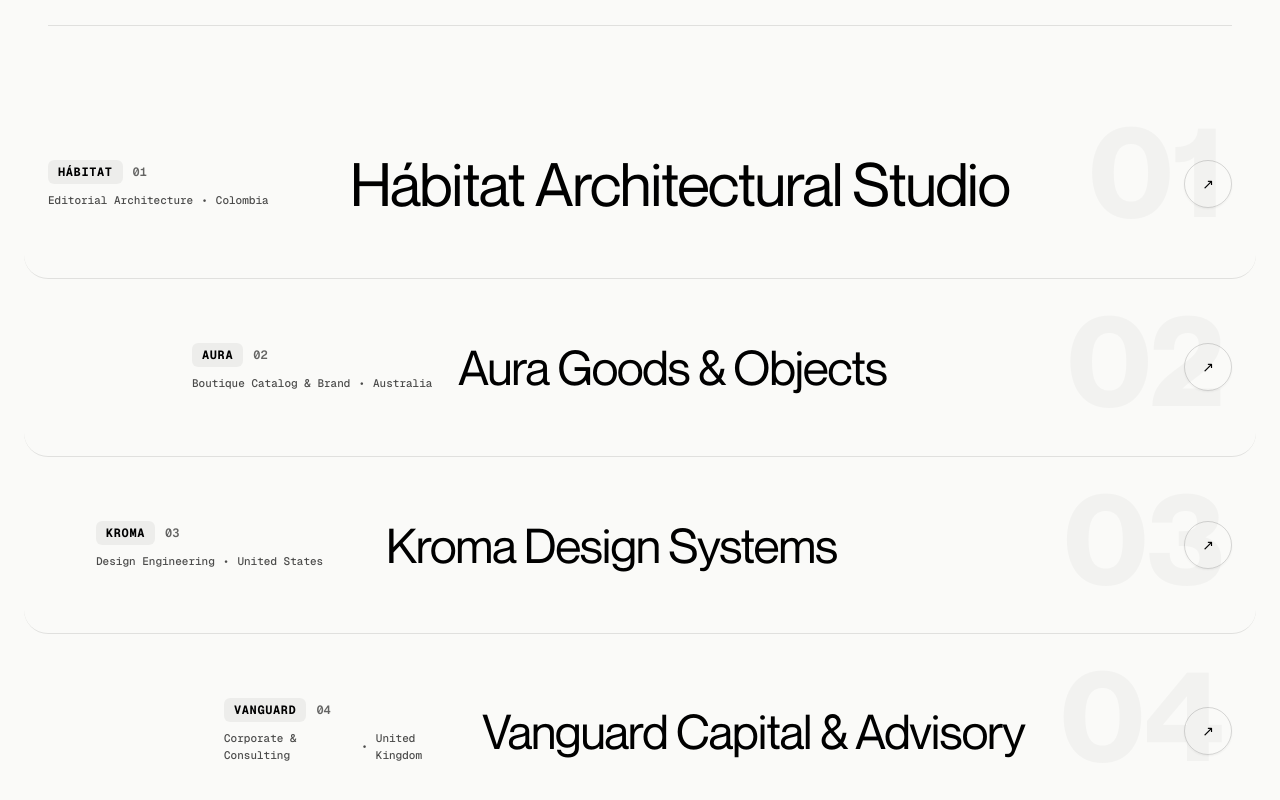
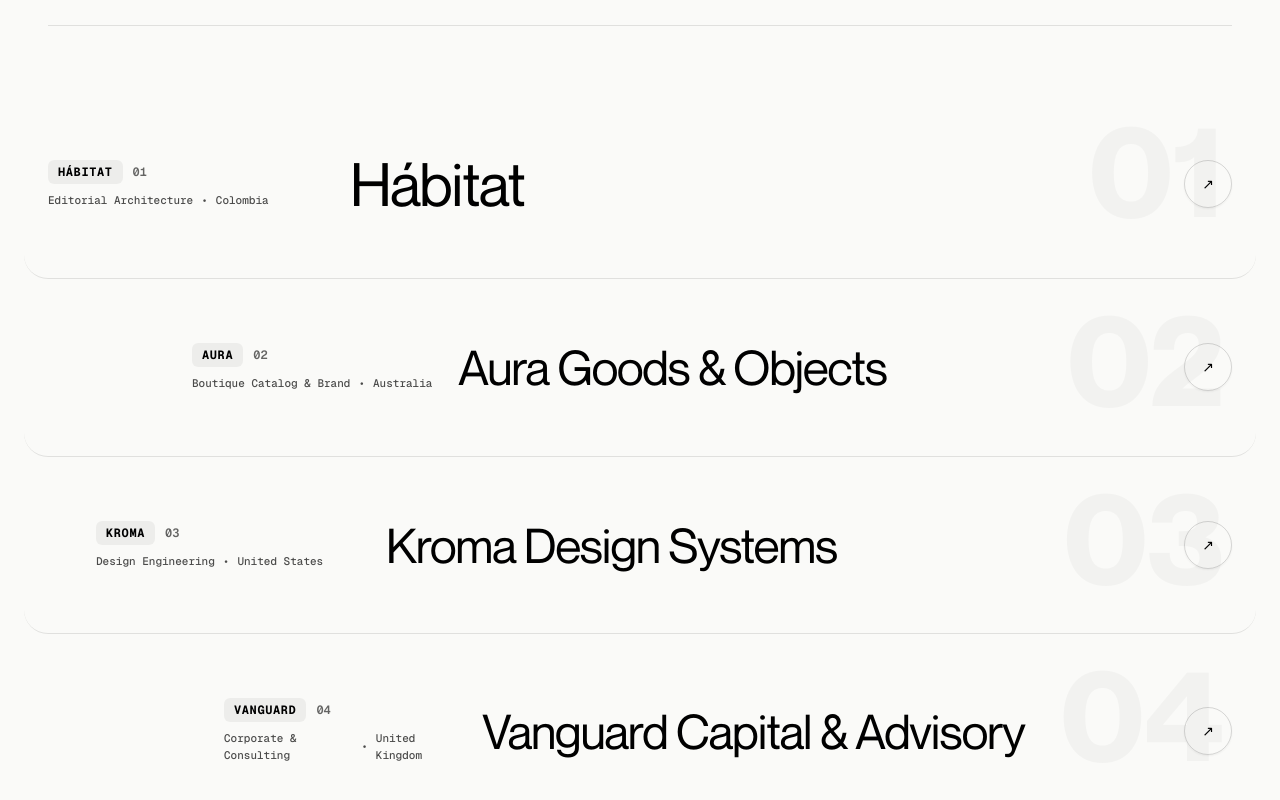
Before and after one commit to Juanpa571/portfolio, a React (Vite) app: page / in a window 1280 px wide. Shown: the part 3028-3828 px from the top of the page. Built offline with nearby package versions, Linux system fonts and the light colour scheme.

Commit message:
feat(projects): add Habitat visual render and rename project to Habitat

```diff
--- a/src/components/sections/ProjectList.tsx
+++ b/src/components/sections/ProjectList.tsx
@@ -250,6 +250,7 @@ export const ProjectList: React.FC = () => {
                   title={displayedProject.title}
                   recommendedAspect={displayedProject.aspectRatio}
                   dimensions={displayedProject.dimensions}
+                  src={displayedProject.image}
                   className="transform hover:scale-105 transition-transform duration-500"
                 />
               </div>
--- a/src/components/ui/PlaceholderImage.tsx
+++ b/src/components/ui/PlaceholderImage.tsx
@@ -19,7 +19,7 @@ export const PlaceholderImage: React.FC<PlaceholderImageProps> = ({
 }) => {
   return (
     <div
-      className={`relative w-full overflow-hidden rounded-xl flex flex-col items-center justify-center p-6 text-center ${className}`}
+      className={`relative w-full overflow-hidden rounded-xl flex flex-col items-center justify-center text-center ${className}`}
       style={{ aspectRatio: recommendedAspect }}
     >
       {src ? (
@@ -30,8 +30,8 @@ export const PlaceholderImage: React.FC<PlaceholderImageProps> = ({
           decoding="async"
           loading="lazy"
         />
-      ) : null}
-
+      ) : (
+        <>
           <div className="absolute top-3 left-3 text-[10px] font-mono text-black/25">
             [{id.toUpperCase()}]
           </div>
@@ -42,12 +42,14 @@ export const PlaceholderImage: React.FC<PlaceholderImageProps> = ({
             {dimensions}
           </div>
 
-      <div className="z-10 flex flex-col items-center gap-1.5 max-w-[90%]">
+          <div className="z-10 flex flex-col items-center gap-1.5 max-w-[90%] p-6">
             <span className="text-xs font-medium text-black/60">{title}</span>
             <span className="text-[10px] font-mono text-black/30">
               Photographic Specimen Frame
             </span>
           </div>
+        </>
+      )}
     </div>
   );
 };
--- a/src/components/ui/ProjectModal.tsx
+++ b/src/components/ui/ProjectModal.tsx
@@ -92,6 +92,7 @@ export const ProjectModal: React.FC<ProjectModalProps> = ({ project, onClose })
               title={project.title}
               recommendedAspect={project.aspectRatio}
               dimensions={project.dimensions}
+              src={project.image}
             />
           </div>
 
--- a/src/config/site.ts
+++ b/src/config/site.ts
@@ -17,6 +17,7 @@ export interface ProjectItem {
   description: string;
   aspectRatio: string;
   dimensions: string;
+  image?: string;
 }
 
 export const siteConfig = {
@@ -70,13 +71,14 @@ export const siteConfig = {
       id: 'habitat',
       number: '01',
       clientTag: 'HÁBITAT',
-      title: 'Hábitat Architectural Studio',
+      title: 'Hábitat',
       category: 'Editorial Architecture',
       location: 'Colombia',
       tech: 'React 19 • Tailwind • Editorial Storytelling',
       description: 'Bioclimatic architecture atelier web experience with asymmetric typography and fluid digital storytelling.',
       aspectRatio: '16/10',
-      dimensions: '1920x1200 px'
+      dimensions: '1920x1200 px',
+      image: '/projects/habitat.jpg'
     },
     {
       id: 'aura',
```
Also changed, not shown: public/projects/habitat.jpg (added). Lines whose indentation alone changed are shown as unchanged.
